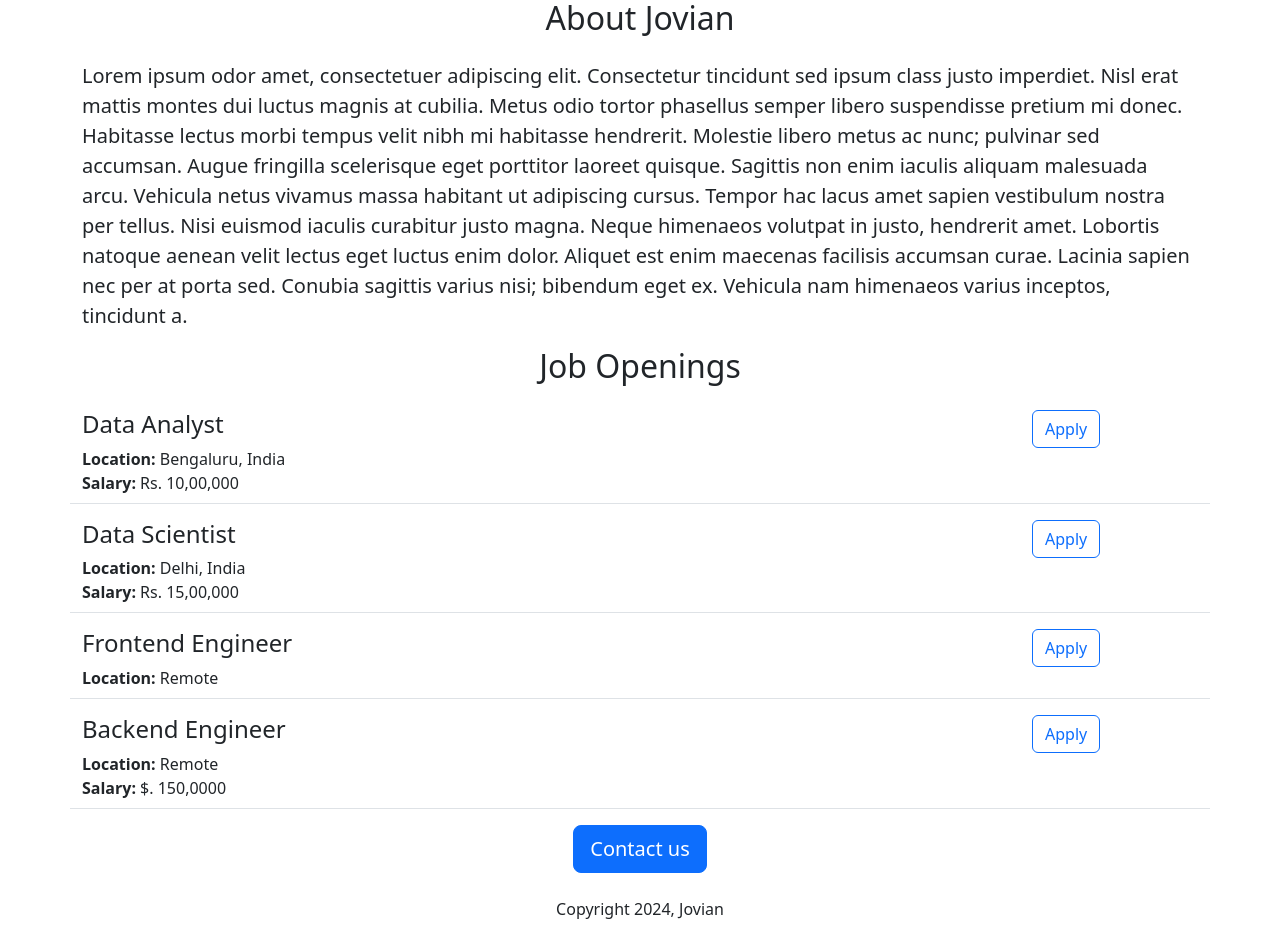
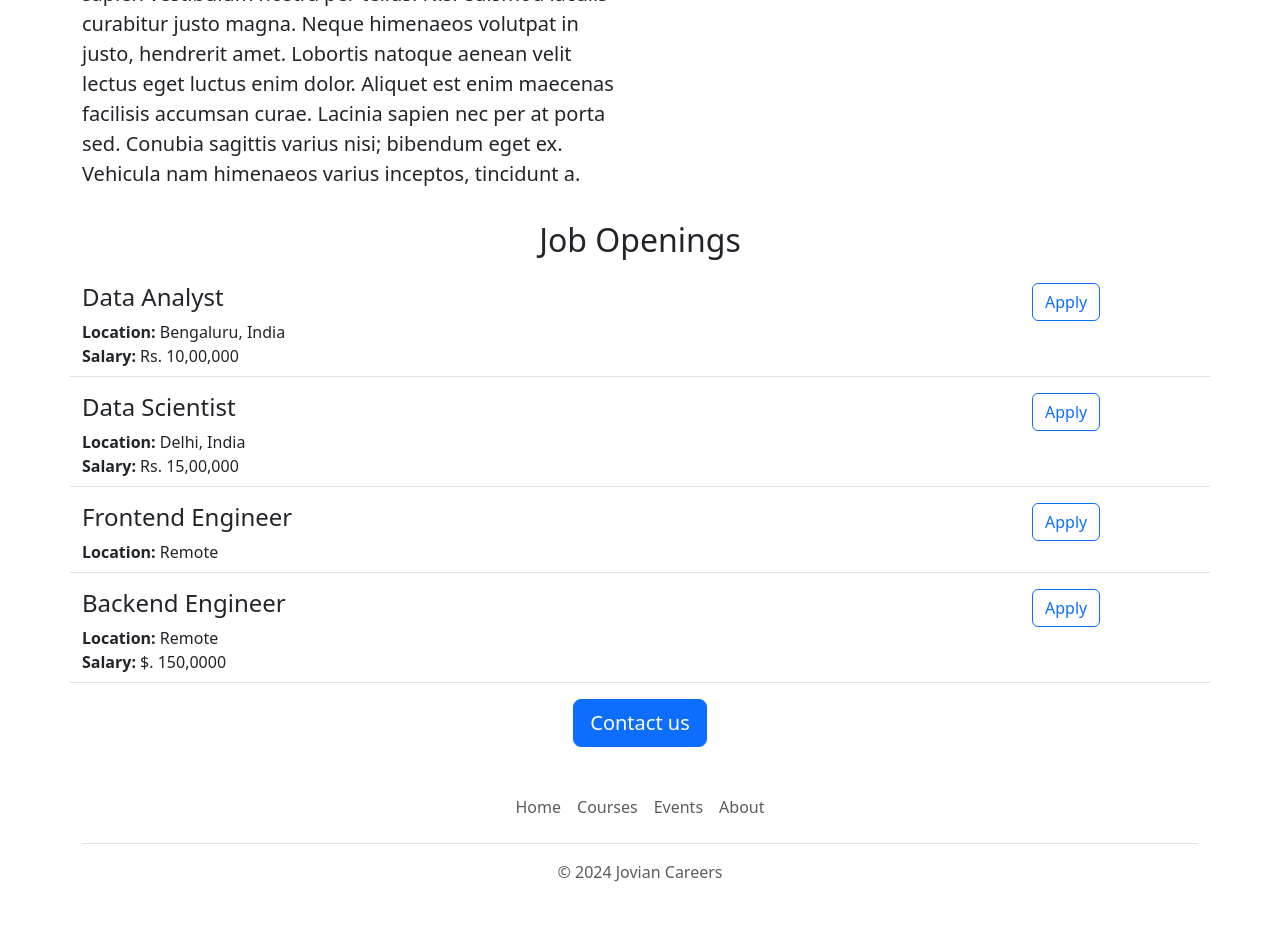
Before and after one commit to rohanshinde7/jovian-careers-website-v3, a Flask app: page / in a window 1280 px wide. Shown: the part 833-1773 px from the top of the page. Before the commit the page ends 1752 px from the top, so only its background shows below. Run offline with Flask 3, Linux system fonts and the light colour scheme.

Commit message:
Functional and Aesthetic Improvement

```diff
--- /dev/null
+++ b/templates/footer.html
@@ -0,0 +1,11 @@
+<div class="container">
+  <footer class="py-3 my-4">
+    <ul class="nav justify-content-center border-bottom pb-3 mb-3">
+      <li class="nav-item"><a target="_blank" href="https://www.jovian.ai" class="nav-link px-2 text-body-secondary">Home</a></li>
+      <li class="nav-item"><a target="_blank" href="https://www.jovian.ai/learn" class="nav-link px-2 text-body-secondary">Courses</a></li>
+      <li class="nav-item"><a target="_blank" href="https://jovian.ai/events" class="nav-link px-2 text-body-secondary">Events</a></li>
+      <li class="nav-item"><a target="_blank" href="https://jovian.ai/about" class="nav-link px-2 text-body-secondary">About</a></li>
+    </ul>
+    <p class="text-center text-body-secondary">&copy; 2024 Jovian Careers</p>
+  </footer>
+</div>
--- a/templates/home.html
+++ b/templates/home.html
@@ -7,24 +7,36 @@
   <link href="https://cdn.jsdelivr.net/npm/bootstrap@5.3.3/dist/css/bootstrap.min.css" rel="stylesheet" integrity="sha384-QWTKZyjpPEjISv5WaRU9OFeRpok6YctnYmDr5pNlyT2bRjXh0JMhjY6hW+ALEwIH" crossorigin="anonymous">
 
   <style>
+    #banner {
+      height: 360px;
+      width: 100%;
+      object-fit: cover;
+      margin-bottom: 16px;
+    }
 
   </style>
 
 </head>
 <body>
+  {% include 'nav.html' %}
+  <img class = "img-fluid" id = "banner" src = "https://5caf6815-491b-45b5-a72d-c382f12373ae-00-3eiu9dlsuamq1.spock.replit.dev/static/banner.jpg" >
+
   <div class = "container">
 
 
     <h1 class = "text-center mt-2 mb-4">Jovian Careers</h1>
-    <img class = "img-fluid" id = "banner" src = "https://5caf6815-491b-45b5-a72d-c382f12373ae-00-3eiu9dlsuamq1.spock.replit.dev/static/banner.jpg" >
-
-  <h2 class = "text-center mt-2 mb-4">About Jovian</h2>
+    <div class = "row" style = "margin-bottom:16px">
+      <div class = "col-md-6">
 
   <p class = "lead">Lorem ipsum odor amet, consectetuer adipiscing elit. Consectetur tincidunt sed ipsum class justo imperdiet. Nisl erat mattis montes dui luctus magnis at cubilia. Metus odio tortor phasellus semper libero suspendisse pretium mi donec. Habitasse lectus morbi tempus velit nibh mi habitasse hendrerit. Molestie libero metus ac nunc; pulvinar sed accumsan. Augue fringilla scelerisque eget porttitor laoreet quisque. Sagittis non enim iaculis aliquam malesuada arcu. Vehicula netus vivamus massa habitant ut adipiscing cursus. Tempor hac lacus amet sapien vestibulum nostra per tellus.
 
   Nisi euismod iaculis curabitur justo magna. Neque himenaeos volutpat in justo, hendrerit amet. Lobortis natoque aenean velit lectus eget luctus enim dolor. Aliquet est enim maecenas facilisis accumsan curae. Lacinia sapien nec per at porta sed. Conubia sagittis varius nisi; bibendum eget ex. Vehicula nam himenaeos varius inceptos, tincidunt a.
   </p>
-
+      </div>
+      <div class = "d-none d-md-block col-md-6">
+      <img src = "/static/people.jpg" style = "height: 320px; border-radius: 4px;">
+       </div>
+       </div>
     <h2 class="text-center mt-2 mb-4">Job Openings</h2>
     <div>
       {% for job in jobs %}
@@ -33,8 +45,9 @@
     </div>
     <div class = "text-center";>
   <button class = "btn btn-primary btn-lg" >Contact us</button>
-      <p class = "mt-4">Copyright 2024, Jovian</p>
       </div>
+      </div>
+    {% include 'footer.html' %}
 
 </body>
 
--- a/templates/jobitem.html
+++ b/templates/jobitem.html
@@ -10,6 +10,6 @@
   </div>
 
   <div class = "col-2">
-    <button type ="button" class = "btn btn-outline-primary float-right align-middle""> Apply </button>
+    <a href = "mailto:hello@jovian.ai?subject = Application for {{job['title']}}" type ="button" class = "btn btn-outline-primary float-right align-middle""> Apply </a>
   </div>
 </div>
--- /dev/null
+++ b/templates/nav.html
@@ -0,0 +1,9 @@
+<nav class="navbar bg-body-tertiary shadow-sm fixed-top">
+  <div class="container-fluid">
+    <a class="navbar-brand" href="#">
+      <img src="/static/logo.svg" alt="Logo" width="30" height="24" class="d-inline-block align-text-top">
+      Jovian
+    </a>
+  </div>
+</nav>
+<div style = "height: 56px;">  </div>
```
Also changed, not shown: static/logo.svg (added), 1 other file.
